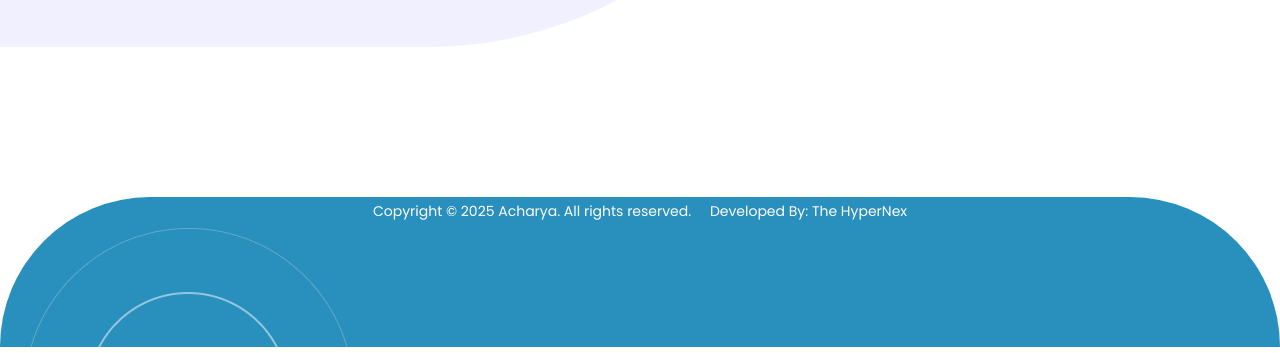
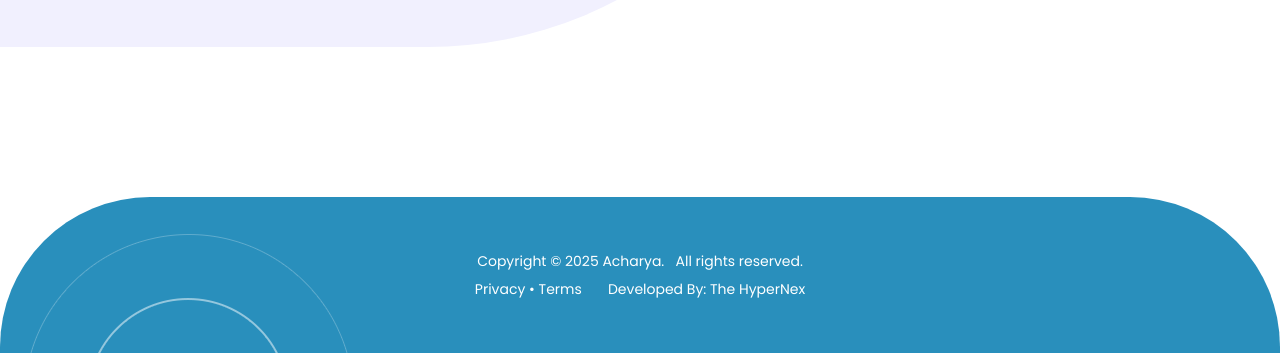
Before and after one commit to acharya-official/acharya, a plain HTML site: page tutor.html in a window 1280 px wide. Shown: the part 1511-1864 px from the top of the page. Drawn offline with nearby package versions, Linux system fonts and the light colour scheme; a script that the page names is missing.

Commit message:
added privacy & terms in tutor page

```diff
--- a/tutor.html
+++ b/tutor.html
@@ -137,9 +137,14 @@
 
   <footer>
     <div class="container">
-      <div class="col-lg-12">
-        <p>Copyright © 2025 Acharya. All rights reserved. &nbsp;&nbsp;&nbsp; Developed By: <a
-            href="https://www.thehypernex.com" rel="" target="_blank">The HyperNex</a> </p>
+      <div class="col-lg-12" style="padding-top: 50px; padding-bottom: 50px;">
+        <p>Copyright © 2025 Acharya. &nbsp;
+          All rights reserved.
+        </p>
+        <p>
+          <a href="assets/docs/PRIVACY POLICY - ACHARYA.pdf" target="_blank">Privacy</a> &bull;
+          <a href="assets/docs/TERMS OF USE - ACHARYA.pdf" target="_blank">Terms</a> &nbsp; &nbsp; &nbsp;
+          Developed By: <a href="https://www.thehypernex.com" rel="" target="_blank">The HyperNex</a> </p>
       </div>
     </div>
   </footer>
```
